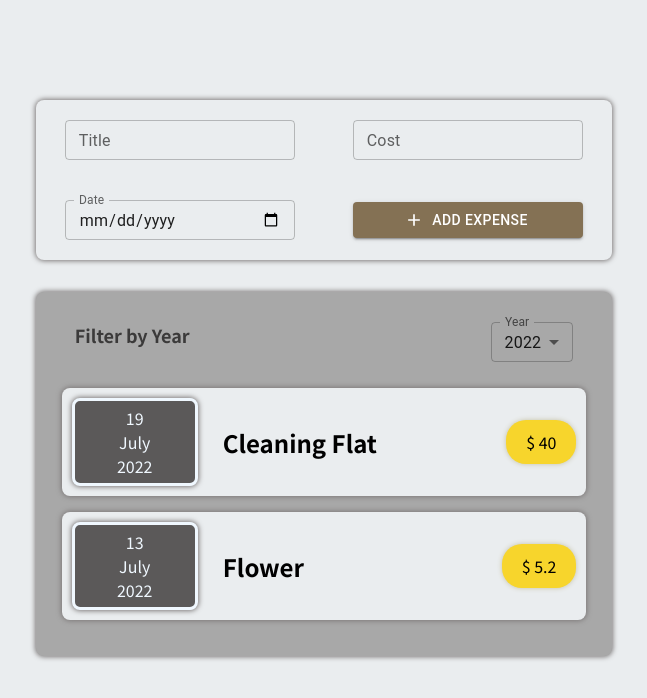
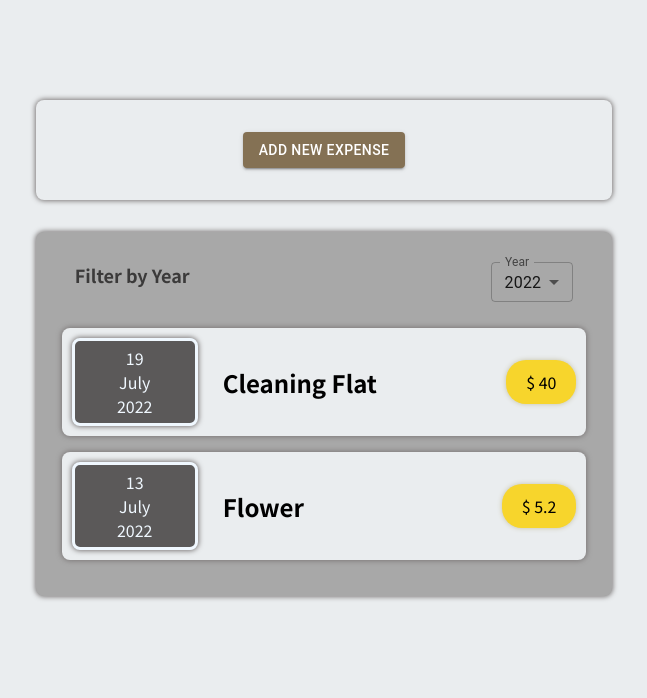
Before and after one commit to yusufcelilalak/expenses, a React (Create React App) app: page / in a window 1280 px wide. Shown: the top 698 px of the page, without its empty margins (316-963 px from the left). Built offline with nearby package versions, Linux system fonts and the light colour scheme.

Commit message:
New buttons and functions added for new design

```diff
--- a/src/components/Expenses/ExpenseItem.js
+++ b/src/components/Expenses/ExpenseItem.js
@@ -4,6 +4,7 @@ import ExpenseDate from "./ExpenseDate";
 
 function ExpenseItem(props) {
   return (
+    <li>
       <Card className="expense-item">
         <div className="expense-item__date">
           <ExpenseDate date={props.date} />
@@ -13,6 +14,7 @@ function ExpenseItem(props) {
           <div className="expense-item__cost">$ {props.cost}</div>
         </div>
       </Card>
+    </li>
   );
 }
 
--- a/src/components/Expenses/Expenses.js
+++ b/src/components/Expenses/Expenses.js
@@ -1,6 +1,6 @@
-import ExpenseItem from "./ExpenseItem";
 import Card from "../UI/Card";
 import FilterExpense from "./FilterExpense";
+import ExpensesList from "./ExpensesList";
 import "./Expenses.css";
 import { useState } from "react";
 
@@ -21,14 +21,7 @@ function Expenses(props) {
         selected={selectedYear}
         onFilterChange={filterChangeHandler}
       />
-      {filteredExpenses.map((expense) => (
-        <ExpenseItem
-          key={expense.id}
-          title={expense.title}
-          cost={expense.cost}
-          date={expense.date}
-        />
-      ))}
+      <ExpensesList expenses={filteredExpenses} />
     </Card>
   );
 }
--- /dev/null
+++ b/src/components/Expenses/ExpensesList.css
@@ -0,0 +1,9 @@
+.expenses-list {
+  list-style: none;
+  padding: 0;
+}
+
+.expenses-list__no-expense {
+  text-align: center;
+  color: rgb(72, 72, 73);
+}
--- /dev/null
+++ b/src/components/Expenses/ExpensesList.js
@@ -0,0 +1,23 @@
+import ExpenseItem from "./ExpenseItem";
+import "./ExpensesList.css";
+
+function ExpensesList(props) {
+  if (props.expenses.length === 0) {
+    return <h2 className="expenses-list__no-expense">No expenses found</h2>;
+  }
+
+  return (
+    <ul className="expenses-list">
+      {props.expenses.map((expense) => (
+        <ExpenseItem
+          key={expense.id}
+          title={expense.title}
+          cost={expense.cost}
+          date={expense.date}
+        />
+      ))}
+    </ul>
+  );
+}
+
+export default ExpensesList;
--- a/src/components/NewExpense/NewExpenseForm.css
+++ b/src/components/NewExpense/NewExpenseForm.css
@@ -13,3 +13,7 @@
 .new-expense__control-btn {
   background-color: rgb(132, 113, 84) !important;
 }
+
+.new-expense__cancel-btn {
+  grid-column: 2/3;
+}
--- a/src/components/NewExpense/NewExpenseForm.js
+++ b/src/components/NewExpense/NewExpenseForm.js
@@ -87,6 +87,17 @@ function NewExpenseForm(props) {
             Add Expense
           </Button>
         </div>
+        <div className="new-expense__control new-expense__cancel-btn">
+          <Button
+            fullWidth
+            className="new-expense__control new-expense__control-btn"
+            variant="contained"
+            type="button"
+            onClick={props.onCancel}
+          >
+            Cancel
+          </Button>
+        </div>
       </div>
     </form>
   );
--- a/src/components/NewExpense/NewExpenseItem.css
+++ b/src/components/NewExpense/NewExpenseItem.css
@@ -2,4 +2,17 @@
   margin: auto;
   margin-top: 100px;
   width: 45%;
+  min-height: 100px;
 }
+
+.new-expense-item__btn {
+  margin: auto;
+  background-color: rgb(132, 113, 84) !important;
+}
+
+.new-expense-item__btn-div {
+  height: 100px;
+  display: flex;
+  align-items: center;
+  justify-content: center;
+}
--- a/src/components/NewExpense/NewExpenseItem.js
+++ b/src/components/NewExpense/NewExpenseItem.js
@@ -1,8 +1,12 @@
 import "./NewExpenseItem.css";
 import Card from "../UI/Card";
 import NewExpenseForm from "./NewExpenseForm";
+import { useState } from "react";
+import { Button } from "@mui/material";
 
 function NewExpenseItem(props) {
+  const [isClicked, setClicked] = useState(false);
+
   const addExpenseDataHandler = (newExpenseData) => {
     const expenseData = {
       ...newExpenseData,
@@ -10,11 +14,36 @@ function NewExpenseItem(props) {
     };
 
     props.onAddExpense(expenseData);
+    setClicked(false);
+  };
+
+  const buttonClickHandler = () => {
+    setClicked(true);
+  };
+
+  const stopEditingHandler = () => {
+    setClicked(false);
   };
 
   return (
     <Card className="new-expense-item">
-      <NewExpenseForm onAddExpenseData={addExpenseDataHandler} />
+      {!isClicked && (
+        <div className="new-expense-item__btn-div">
+          <Button
+            className="new-expense-item__btn"
+            variant="contained"
+            onClick={buttonClickHandler}
+          >
+            Add New Expense
+          </Button>
+        </div>
+      )}
+      {isClicked && (
+        <NewExpenseForm
+          onAddExpenseData={addExpenseDataHandler}
+          onCancel={stopEditingHandler}
+        />
+      )}
     </Card>
   );
 }
```
Lines whose indentation alone changed are shown as unchanged.
